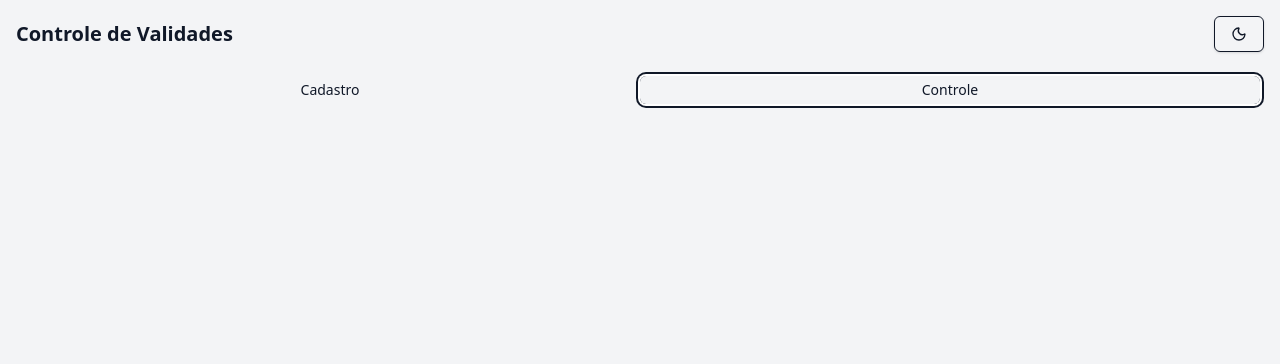
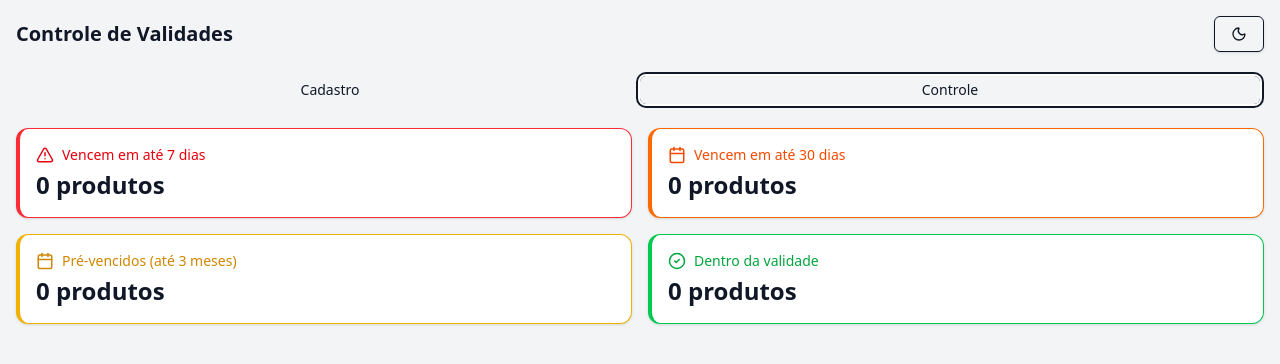
Before and after one commit to naicci/validade-farmacia, a React (Vite) app: page / in a window 1280 px wide. Both pictures are taken after a click on the tab "Controle". Shown: the top 364 px of the page. Built offline with nearby package versions, Linux system fonts and the light colour scheme.

Commit message:
fix: restaura aba controle + cores

```diff
--- a/src/ValidadeFarmaciaLayout.jsx
+++ b/src/ValidadeFarmaciaLayout.jsx
@@ -261,6 +261,60 @@ export default function ValidadeFarmaciaLayout() {
             </CardContent>
           </Card>
         </TabsContent>
+
+        {/* CONTROLE */}
+        <TabsContent value="controle" className="space-y-4">
+          <div className="grid grid-cols-1 sm:grid-cols-2 gap-4">
+            <Card className={`${card} border-l-4 border-red-500`}>
+              <CardContent className="p-4 space-y-1">
+                <div className="flex items-center gap-2 text-red-600">
+                  <AlertTriangle size={18} />
+                  <span className="text-sm font-medium">
+                    Vencem em até 7 dias
+                  </span>
+                </div>
+                <p className="text-2xl font-bold">{count7} produtos</p>
+              </CardContent>
+            </Card>
+
+            <Card className={`${card} border-l-4 border-orange-500`}>
+              <CardContent className="p-4 space-y-1">
+                <div className="flex items-center gap-2 text-orange-600">
+                  <Calendar size={18} />
+                  <span className="text-sm font-medium">
+                    Vencem em até 30 dias
+                  </span>
+                </div>
+                <p className="text-2xl font-bold">{count30} produtos</p>
+              </CardContent>
+            </Card>
+
+            <Card className={`${card} border-l-4 border-yellow-500`}>
+              <CardContent className="p-4 space-y-1">
+                <div className="flex items-center gap-2 text-yellow-600">
+                  <Calendar size={18} />
+                  <span className="text-sm font-medium">
+                    Pré-vencidos (até 3 meses)
+                  </span>
+                </div>
+                <p className="text-2xl font-bold">{count90} produtos</p>
+              </CardContent>
+            </Card>
+
+            <Card className={`${card} border-l-4 border-green-500`}>
+              <CardContent className="p-4 space-y-1">
+                <div className="flex items-center gap-2 text-green-600">
+                  <CheckCircle2 size={18} />
+                  <span className="text-sm font-medium">
+                    Dentro da validade
+                  </span>
+                </div>
+                <p className="text-2xl font-bold">{countOk} produtos</p>
+              </CardContent>
+            </Card>
+          </div>
+        </TabsContent>
+
       </Tabs>
     </div>
   );
```
